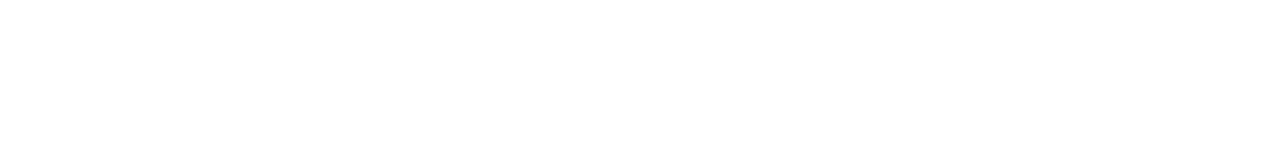
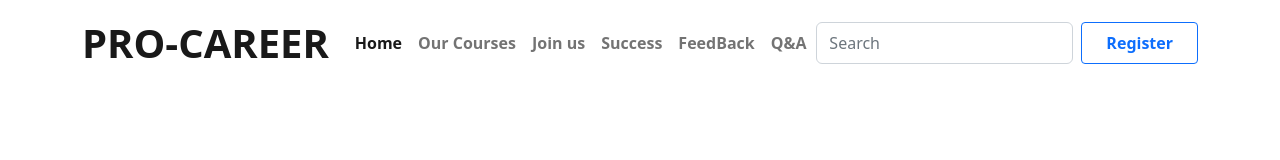
Before and after one commit to Sultana24/Professional-career, a plain HTML site: page index.html in a window 1280 px wide. Drawn offline with nearby package versions, Linux system fonts and the light colour scheme.

Commit message:
nav-part

```diff
--- a/index.html
+++ b/index.html
@@ -7,6 +7,42 @@
     <link href="https://cdn.jsdelivr.net/npm/bootstrap@5.2.0/dist/css/bootstrap.min.css" rel="stylesheet" integrity="sha384-gH2yIJqKdNHPEq0n4Mqa/HGKIhSkIHeL5AyhkYV8i59U5AR6csBvApHHNl/vI1Bx" crossorigin="anonymous">
   </head>
   <body>
+    <header>
+      <nav class="navbar navbar-expand-lg container">
+        <div class="container-fluid">
+          <a class="navbar-brand fw-bolder fs-1" href="#">PRO-CAREER</a>
+          <button class="navbar-toggler" type="button" data-bs-toggle="collapse" data-bs-target="#navbarScroll" aria-controls="navbarScroll" aria-expanded="false" aria-label="Toggle navigation">
+            <span class="navbar-toggler-icon"></span>
+          </button>
+          <div class="collapse navbar-collapse" id="navbarScroll">
+            <ul class="navbar-nav mx-auto my-2 my-lg-0 navbar-nav-scroll" style="--bs-scroll-height: 100px;">
+              <li class="nav-item">
+                <a class="nav-link active fw-bolder ms-xxl-4" aria-current="page" href="#">Home</a>
+              </li>
+              <li class="nav-item">
+                <a class="nav-link fw-bolder ms-xxl-4" href="#">Our Courses</a>
+              </li>
+              <li class="nav-item">
+                <a class="nav-link fw-bolder mx-xxl-4" href="#">Join us</a>
+              </li>
+              <li class="nav-item">
+                <a class="nav-link fw-bolder mx-xxl-4" href="#">Success</a>
+              </li>
+              <li class="nav-item">
+                <a class="nav-link fw-bolder me-xxl-4" href="#">FeedBack</a>
+              </li>
+              <li class="nav-item">
+                <a class="nav-link fw-bolder" href="#">Q&A</a>
+              </li>
+            </ul>
+            <form class="d-flex" role="search">
+              <input class="form-control me-2" type="search" placeholder="Search" aria-label="Search">
+              <button class="btn btn-outline-primary rounded-1 px-4 py-2 fw-semibold" type="submit">Register</button>
+            </form>
+          </div>
+        </div>
+      </nav>
+     </header>
     <script src="https://cdn.jsdelivr.net/npm/bootstrap@5.2.0/dist/js/bootstrap.bundle.min.js" integrity="sha384-A3rJD856KowSb7dwlZdYEkO39Gagi7vIsF0jrRAoQmDKKtQBHUuLZ9AsSv4jD4Xa" crossorigin="anonymous"></script>
   </body>
 </html>
```
